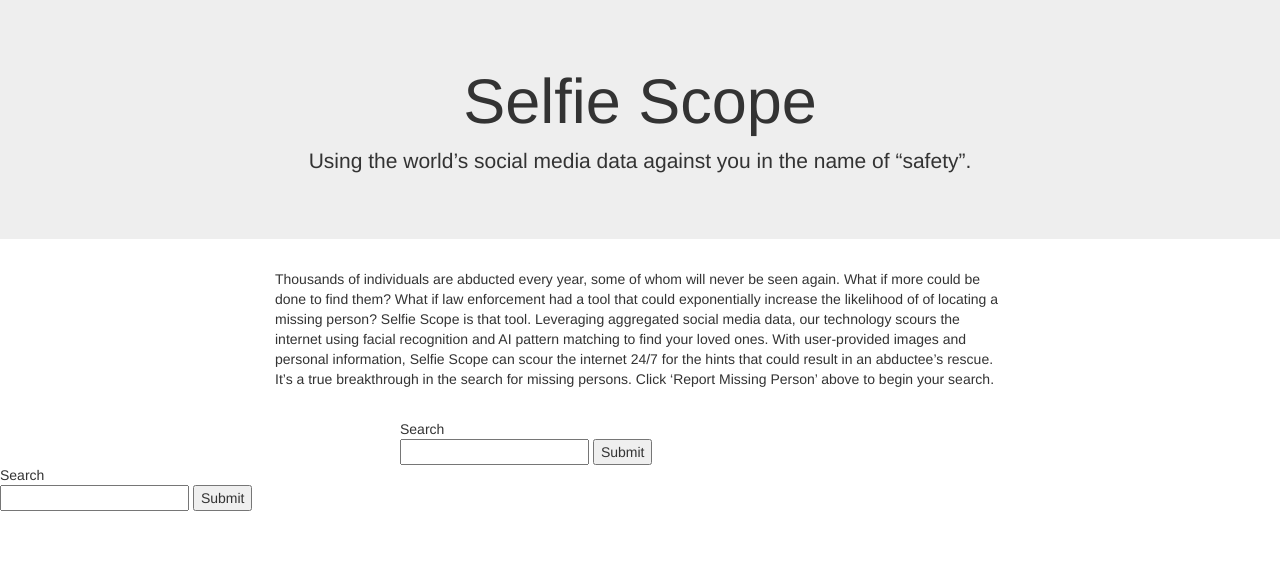
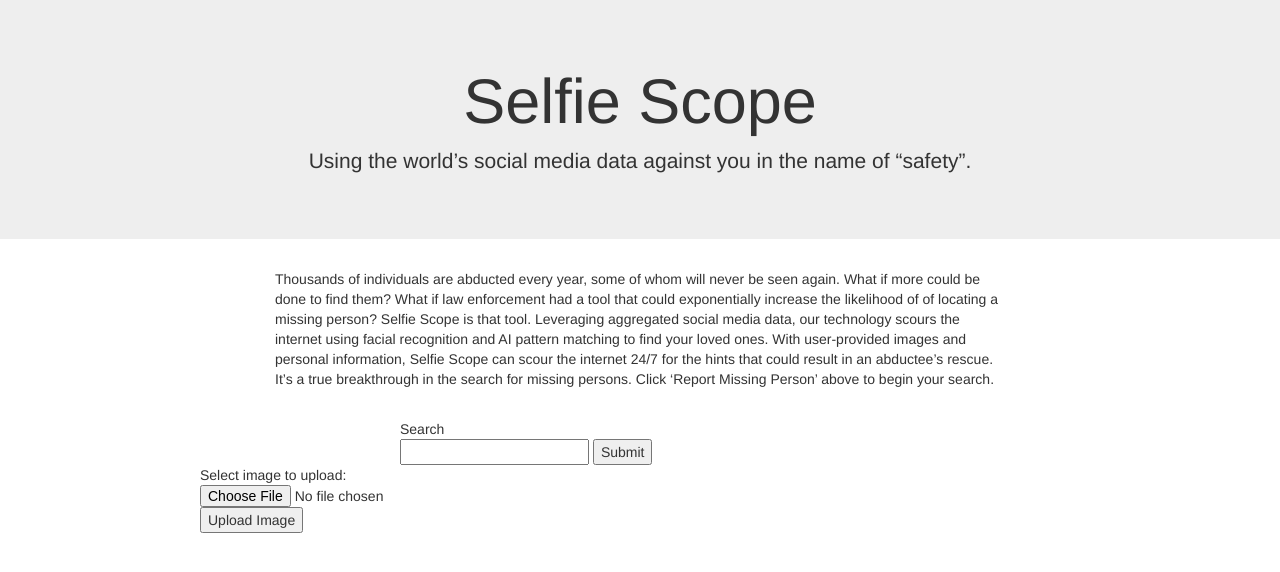
Before and after one commit to gross-micah/361ProjectB, a Node server app: page / in a window 1280 px wide. Shown: the part 101-673 px from the top of the page. Run offline with Node 20, Linux system fonts and the light colour scheme; some libraries are stand-ins or nearby versions.

Commit message:
Update searchresults.handlebars

```diff
--- a/views/partials/searchresults.handlebars
+++ b/views/partials/searchresults.handlebars
@@ -1,5 +1,7 @@
- <form action="/search">
-  Search<br>
-  <input type="text" name="lastname">
-  <input type="submit" value="Submit">
+<div class = "upload" style="margin-left: 200px;">
+<form action="http://httpbin.org/post" method="post" enctype="multipart/form-data">
+Select image to upload:
+<input type="file" name="fileToUpload" id="fileToUpload">
+<input type="submit" value="Upload Image" name="submit">
 </form>
+</div>
```
